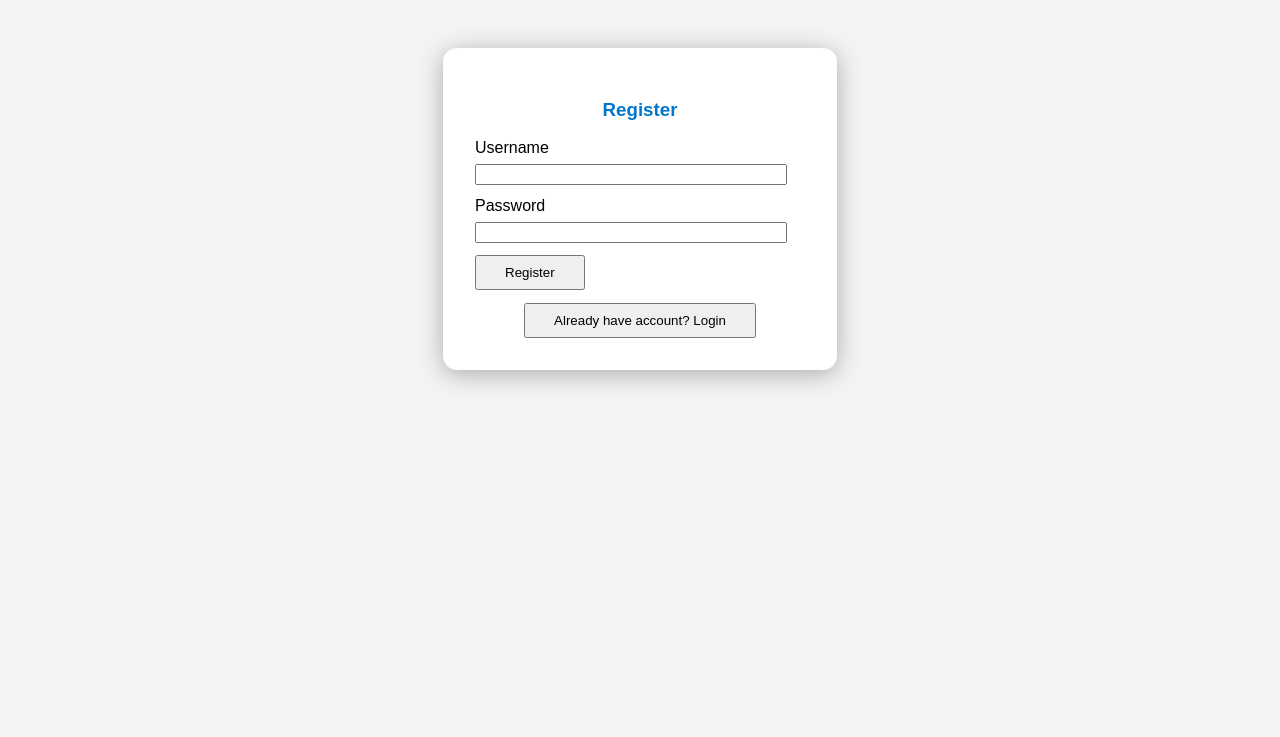
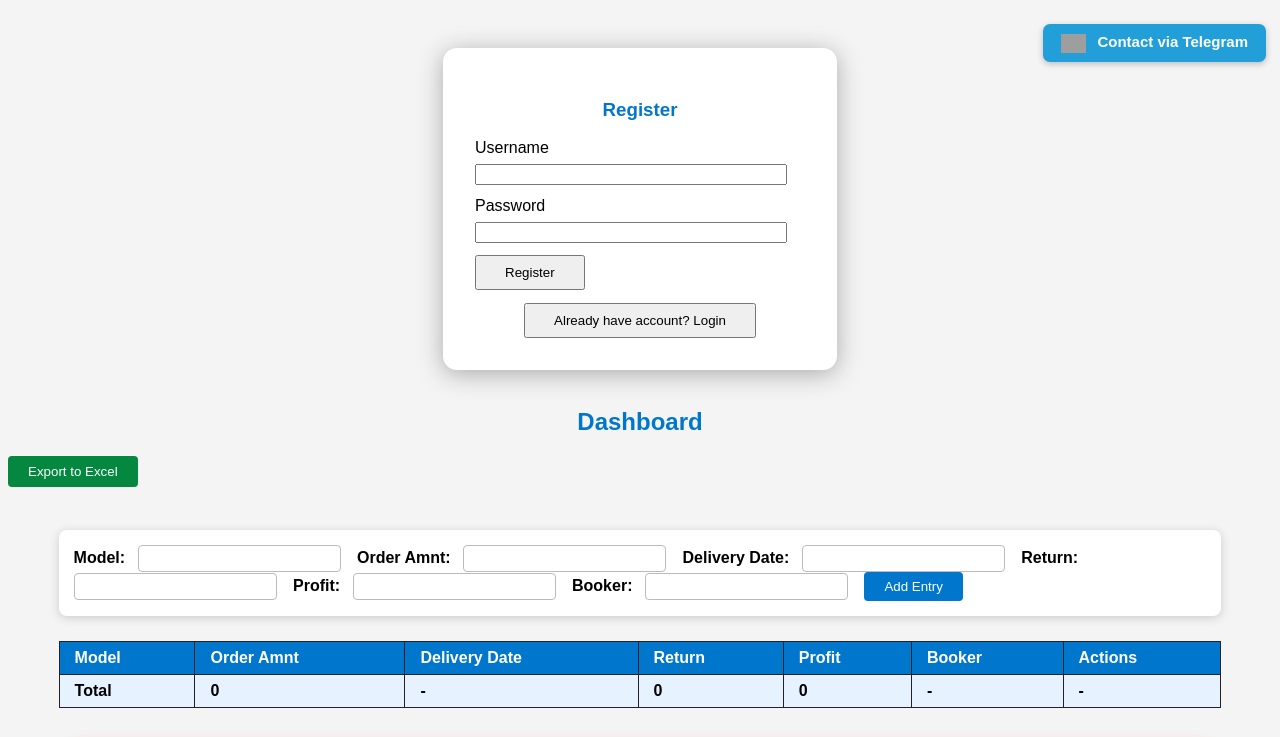
Before and after one commit to ArpanDey00/salee-hisab, a plain HTML site: page index.html in a window 1280 px wide. Shown: the top 737 px of the page. Drawn offline with Linux system fonts and the light colour scheme; grey boxes are pictures that could not be loaded.

Commit message:
Update index.html

```diff
--- a/index.html
+++ b/index.html
@@ -55,8 +55,14 @@
             <button onclick="toRegister()">Create New Account</button>
         </div>
     </div>
-    <div id="mainContent" class="hidden">
-        <h2>Dashboard</h2>
+    <div style="position:absolute; top:24px; right:14px;">
+  <a href="https://t.me/iTs_ArPaN_B" target="_blank"
+     style="background:#229ED9; color:white; font-size:15px; font-weight:600; border:none; border-radius:7px; padding:9px 18px; text-decoration:none; box-shadow:0 2px 6px #bbb; display:inline-block;">
+    <img src="https://cdn-icons-png.flaticon.com/512/2111/2111646.png" alt="Telegram" style="height:19px; vertical-align:middle; margin-right:7px;" />
+    Contact via Telegram
+  </a>
+</div>
+<h2>Dashboard</h2>
         <button class="export-btn" onclick="exportTableToExcel('dataTable', 'inventory-data')">Export to Excel</button>
         <form class="input-form" id="entryForm">
             <label>Model:</label> <input type="text" id="model" required>
```
